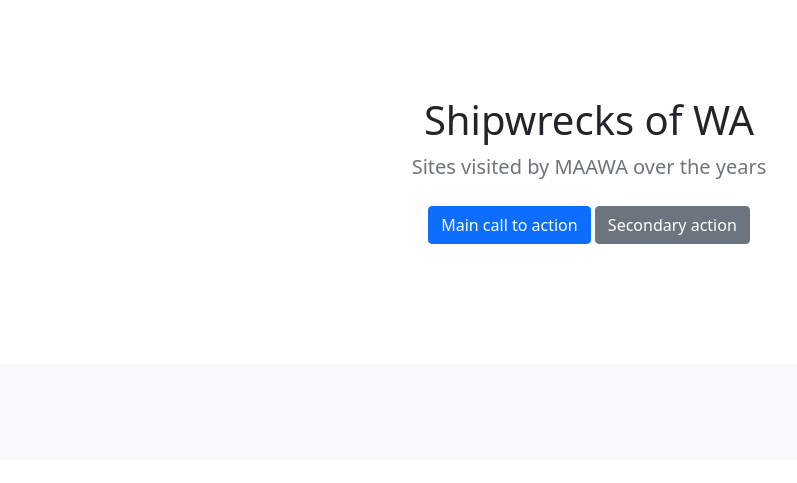
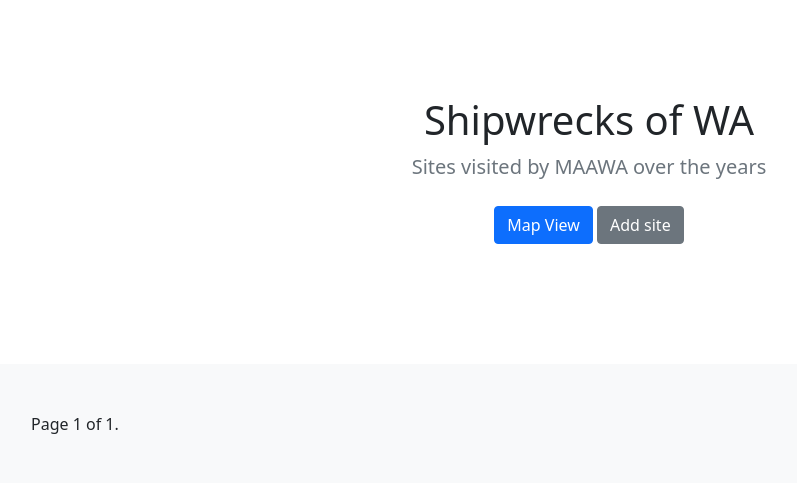
Before and after one commit to patrick-morrison/shipwreck_inspector, a Django app: page /sites in a window 1280 px wide. Shown: the part 56-539 px from the top of the page, without its empty margins (51-848 px from the left). Run offline with Django 3.2, Linux system fonts and the light colour scheme; data that the repository does not hold is empty.

Commit message:
view based list

```diff
--- a/shipwreck_inspector/urls.py
+++ b/shipwreck_inspector/urls.py
@@ -23,7 +23,7 @@
 urlpatterns = [
     path('admin/', admin.site.urls),
     path('', views.home, name = 'home'),
-    path('sites', views.sites, name = 'sites'),
+    path('sites', views.sites.as_view(), name = 'sites'),
     path('reports', views.reports, name = 'reports'),
     # AUTH
     path('signup', views.SignUp.as_view(), name = 'signup'),
--- a/wrecks/templates/sites/sites.html
+++ b/wrecks/templates/sites/sites.html
@@ -7,8 +7,8 @@
         <h1 class="fw-light">Shipwrecks of WA</h1>
         <p class="lead text-muted">Sites visited by MAAWA over the years</p>
         <p>
-          <a href="#" class="btn btn-primary my-2">Main call to action</a>
-          <a href="#" class="btn btn-secondary my-2">Secondary action</a>
+          <a href="" class="btn btn-primary my-2">Map View</a>
+          <a href="{%url 'create_site' %}" class="btn btn-secondary my-2">Add site</a>
         </p>
       </div>
     </div>
@@ -17,12 +17,14 @@
 
 <div class="album py-5 bg-light">
     <div class="container">
-         <div class="card-group">
-        {% for site in Sites %}
-            <div class="card shadow-sm" style="max-width: 18rem;">
+         <div class="row row-cols-1 row-cols-md-2  row-cols-lg-3 row-cols-xl-4  g-4">
+
+        {% for site in object_list %}
+        <div class="col">
+            <div class="card shadow-sm" style="max-width: 21rem;">
             <div class="card-body">
-            <h5 class="card-title">{{site.name}} ({{site.built}} - {{site.sunk}})</h5>
-            <p class="card-text">{{site.description}}</p>
+                <h5 class="card-title">{{site.name}} ({{site.built}} - {{site.sunk}})</h5>
+                <p class="card-text">{{site.description}}</p>
                 <div class="d-flex justify-content-between align-items-center">
                 <div>
                 <a href="{% url 'detail_site' site.id %}" class="btn btn-sm btn-outline-secondary">View</a>
@@ -34,8 +36,29 @@
                 </div>
             </div>
             </div>
-            {% endfor %}
         </div>
+        {% endfor %}
+
+        </div>
+
+        <br>
+    <div class="pagination">
+        <span class="step-links">
+            {% if page_obj.has_previous %}
+                <a href="?page=1">&laquo; first</a>
+                <a href="?page={{ page_obj.previous_page_number }}">previous</a>
+            {% endif %}
+
+            <span class="current">
+                Page {{ page_obj.number }} of {{ page_obj.paginator.num_pages }}.
+            </span>
+
+            {% if page_obj.has_next %}
+                <a href="?page={{ page_obj.next_page_number }}">next</a>
+                <a href="?page={{ page_obj.paginator.num_pages }}">last &raquo;</a>
+            {% endif %}
+        </span>
     </div>
+</div>
 
 {% endblock %}
--- a/wrecks/views.py
+++ b/wrecks/views.py
@@ -3,6 +3,7 @@
 from django.shortcuts import render, redirect
 from django.urls import reverse_lazy
 from django.views import generic
+
 from django.contrib.auth.forms import UserCreationForm
 from django.contrib.auth import authenticate, login
 from .models import Report, Site
@@ -13,9 +14,11 @@
 def home(request):
     return render(request, 'wrecks/home.html')
 
-def sites(request):
-    sites = Site.objects.all()
-    return render(request, 'sites/sites.html', {"Sites":sites})
+class sites(generic.ListView):
+    model = Site
+    paginate_by = 8
+    template_name = "sites/sites.html"
+
 
 def reports(request):
     return render(request, 'sites/reports.html')
```
Also changed, not shown: wrecks/migrations/0011_auto_20220220_0438.py (added).
